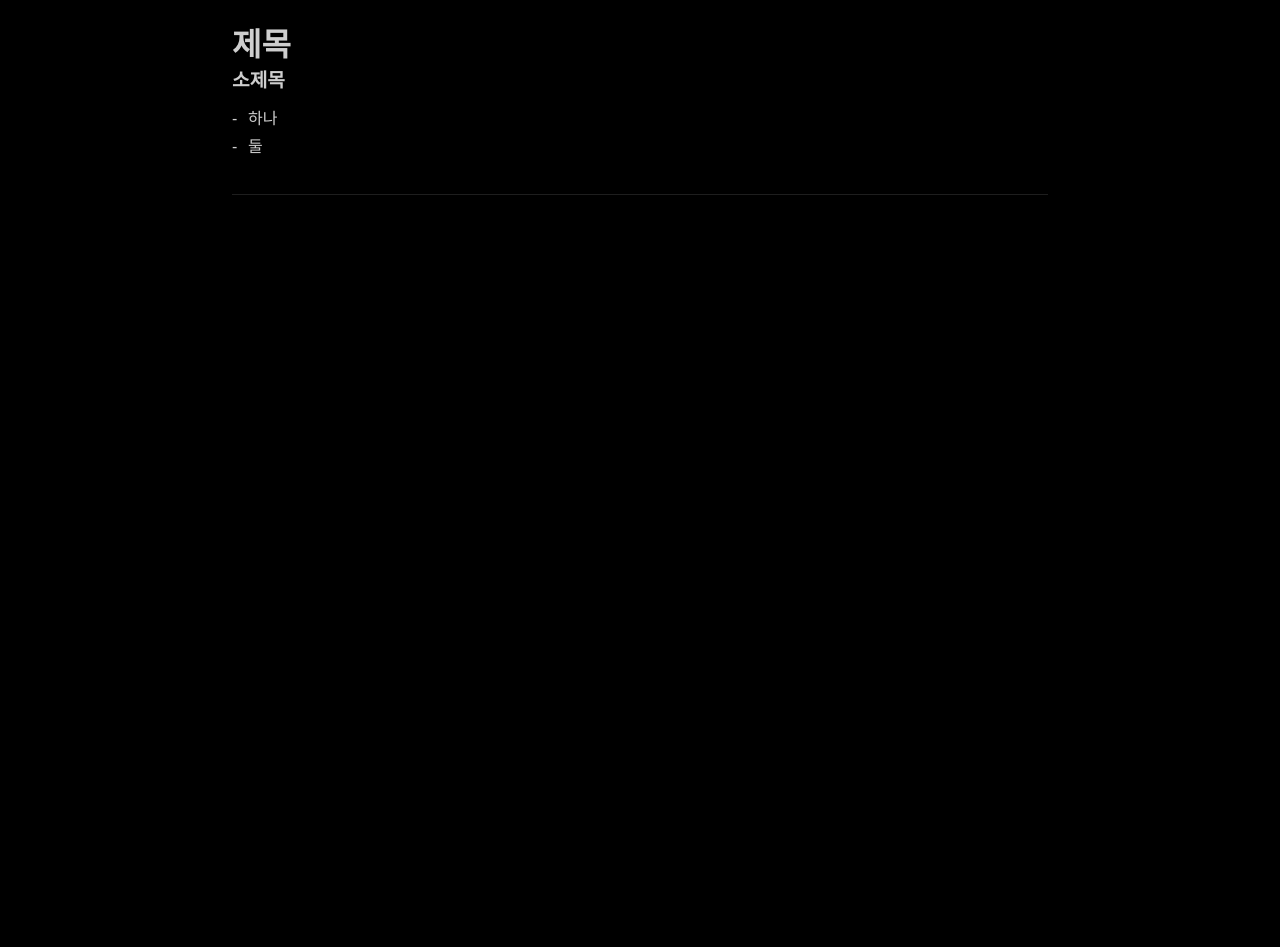
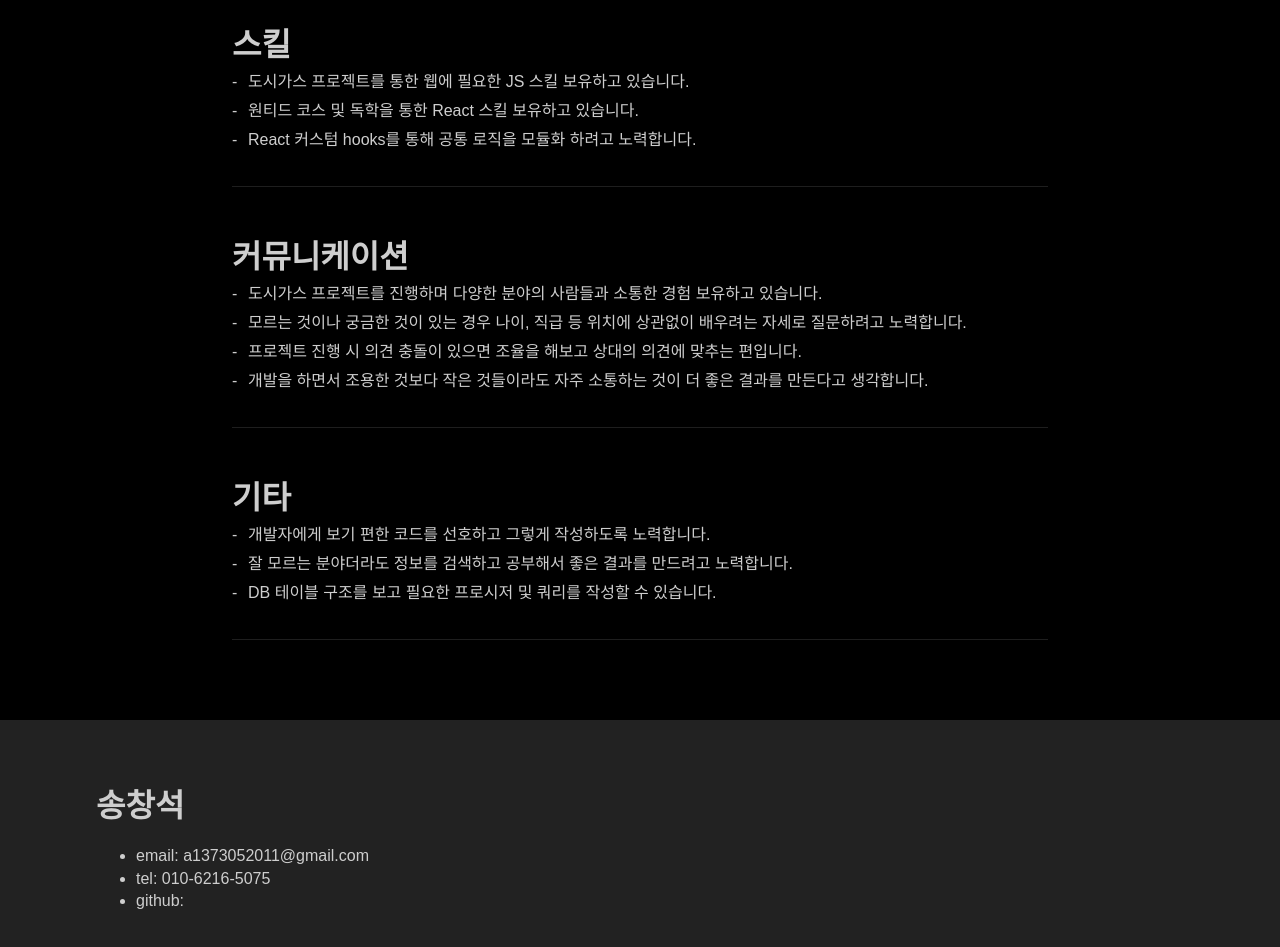
Before and after one commit to SongChangseok/react-resume, a React (Create React App) app: page / in a window 1280 px wide. Shown: the part 7300-8247 px from the top of the page. Before the commit the page ends 7575 px from the top, so only its background shows below. Built offline with nearby package versions, Linux system fonts and the light colour scheme; a web font is replaced by a local one.

Commit message:
Feat: 레이아웃 추가

```diff
--- a/src/components/skills/Skills.jsx
+++ b/src/components/skills/Skills.jsx
@@ -4,16 +4,68 @@ import List from "../../layouts/list/List";
 const DUMMY_SKILLS = [
   {
     id: 1,
-    title: "제목",
-    subject: "소제목",
+    title: "스킬",
     descriptions: [
       {
         id: 1,
-        value: "하나",
+        value:
+          "도시가스 프로젝트를 통한 웹에 필요한 JS 스킬 보유하고 있습니다.",
       },
       {
         id: 2,
-        value: "둘",
+        value: "원티드 코스 및 독학을 통한 React 스킬 보유하고 있습니다.",
+      },
+      {
+        id: 3,
+        value:
+          "React 커스텀 hooks를 통해 공통 로직을 모듈화 하려고 노력합니다.",
+      },
+    ],
+  },
+  {
+    id: 2,
+    title: "커뮤니케이션",
+    descriptions: [
+      {
+        id: 1,
+        value:
+          "도시가스 프로젝트를 진행하며 다양한 분야의 사람들과 소통한 경험 보유하고 있습니다.",
+      },
+      {
+        id: 2,
+        value:
+          "모르는 것이나 궁금한 것이 있는 경우 나이, 직급 등 위치에 상관없이 배우려는 자세로 질문하려고 노력합니다.",
+      },
+      {
+        id: 3,
+        value:
+          "프로젝트 진행 시 의견 충돌이 있으면 조율을 해보고 상대의 의견에 맞추는 편입니다.",
+      },
+      {
+        id: 4,
+        value:
+          "개발을 하면서 조용한 것보다 작은 것들이라도 자주 소통하는 것이 더 좋은 결과를 만든다고 생각합니다.",
+      },
+    ],
+  },
+  {
+    id: 3,
+    title: "기타",
+    descriptions: [
+      {
+        id: 1,
+        value:
+          "개발자에게 보기 편한 코드를 선호하고 그렇게 작성하도록 노력합니다.",
+      },
+      {
+        id: 2,
+        value:
+          "잘 모르는 분야더라도 정보를 검색하고 공부해서 좋은 결과를 만드려고 노력합니다. ",
+      },
+      {
+        id: 3,
+        value:
+          "DB 테이블 구조를 보고 필요한 프로시저 및 쿼리를 작성할 수 있습니다.",
       },
     ],
   },
@@ -25,7 +77,6 @@ const Skills = () => {
       {DUMMY_SKILLS.map(({ id, title, subject, descriptions }) => (
         <Item key={id}>
           <h3>{title}</h3>
-          <h5>{subject}</h5>
           <List list={descriptions} />
         </Item>
       ))}
--- a/src/index.css
+++ b/src/index.css
@@ -71,20 +71,3 @@ h5 {
     font-size: 1rem;
   }
 }
-
-ul {
-  list-style: none;
-  padding: 0;
-  margin: 0 0 1rem 0;
-}
-
-ul > li {
-  position: relative;
-  padding: 0.2rem 0 0.2rem 1rem;
-}
-
-ul > li:before {
-  position: absolute;
-  left: 0;
-  content: "-";
-}
--- /dev/null
+++ b/src/layouts/Layout.jsx
@@ -0,0 +1,13 @@
+import { Outlet } from "react-router-dom";
+import Header from "./header/Header";
+import Footer from "./footer/Footer";
+
+const Layout = () => (
+  <>
+    <Header />
+    <Outlet />
+    <Footer />
+  </>
+);
+
+export default Layout;
--- /dev/null
+++ b/src/layouts/footer/Footer.jsx
@@ -0,0 +1,18 @@
+import classes from "./Footer.module.css";
+
+const Footer = () => {
+  return (
+    <footer className={classes.footer}>
+      <div>
+        <h4>송창석</h4>
+        <ul>
+          <li>email: a1373052011@gmail.com</li>
+          <li>tel: 010-6216-5075</li>
+          <li>github: </li>
+        </ul>
+      </div>
+    </footer>
+  );
+};
+
+export default Footer;
--- /dev/null
+++ b/src/layouts/footer/Footer.module.css
@@ -0,0 +1,7 @@
+.footer {
+  background-color: #222;
+}
+
+.footer > div {
+  padding: 4rem 6rem 4rem 6rem;
+}
--- a/src/layouts/header/Header.jsx
+++ b/src/layouts/header/Header.jsx
@@ -2,12 +2,7 @@ import { Outlet } from "react-router-dom";
 import classes from "./Header.module.css";
 
 const Header = () => {
-  return (
-    <>
-      <header className={classes.header}>{/* <h1>header</h1> */}</header>
-      <Outlet />
-    </>
-  );
+  return <header className={classes.header}>{/* <h1>header</h1> */}</header>;
 };
 
 export default Header;
--- a/src/layouts/list/List.jsx
+++ b/src/layouts/list/List.jsx
@@ -1,5 +1,7 @@
+import classes from "./List.module.css";
+
 const List = ({ list }) => (
-  <ul>
+  <ul className={classes.list}>
     {list.map(({ id, value }) => (
       <li key={id}>{value}</li>
     ))}
--- a/src/layouts/list/List.module.css
+++ b/src/layouts/list/List.module.css
@@ -0,0 +1,16 @@
+.list {
+  list-style: none;
+  padding: 0;
+  margin: 0 0 1rem 0;
+}
+
+.list > li {
+  position: relative;
+  padding: 0.2rem 0 0.2rem 1rem;
+}
+
+.list > li:before {
+  position: absolute;
+  left: 0;
+  content: "-";
+}
--- a/src/routes.js
+++ b/src/routes.js
@@ -3,12 +3,12 @@ import {
   createBrowserRouter,
   createRoutesFromElements,
 } from "react-router-dom";
-import Header from "./layouts/header/Header";
 import Main from "./pages/main";
+import Layout from "./layouts/Layout";
 
 const router = createBrowserRouter(
   createRoutesFromElements(
-    <Route path="/" element={<Header />}>
+    <Route path="/" element={<Layout />}>
       <Route index element={<Main />} />
     </Route>
   )
```
